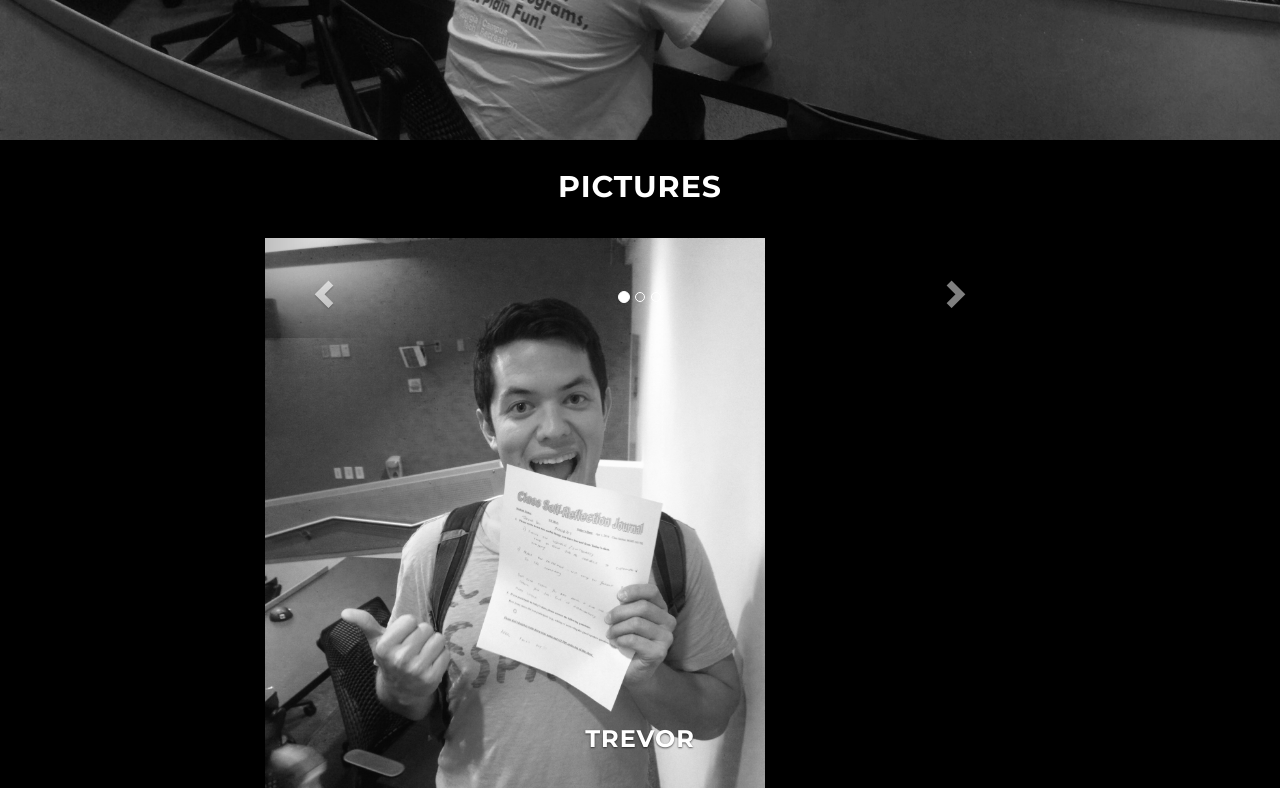
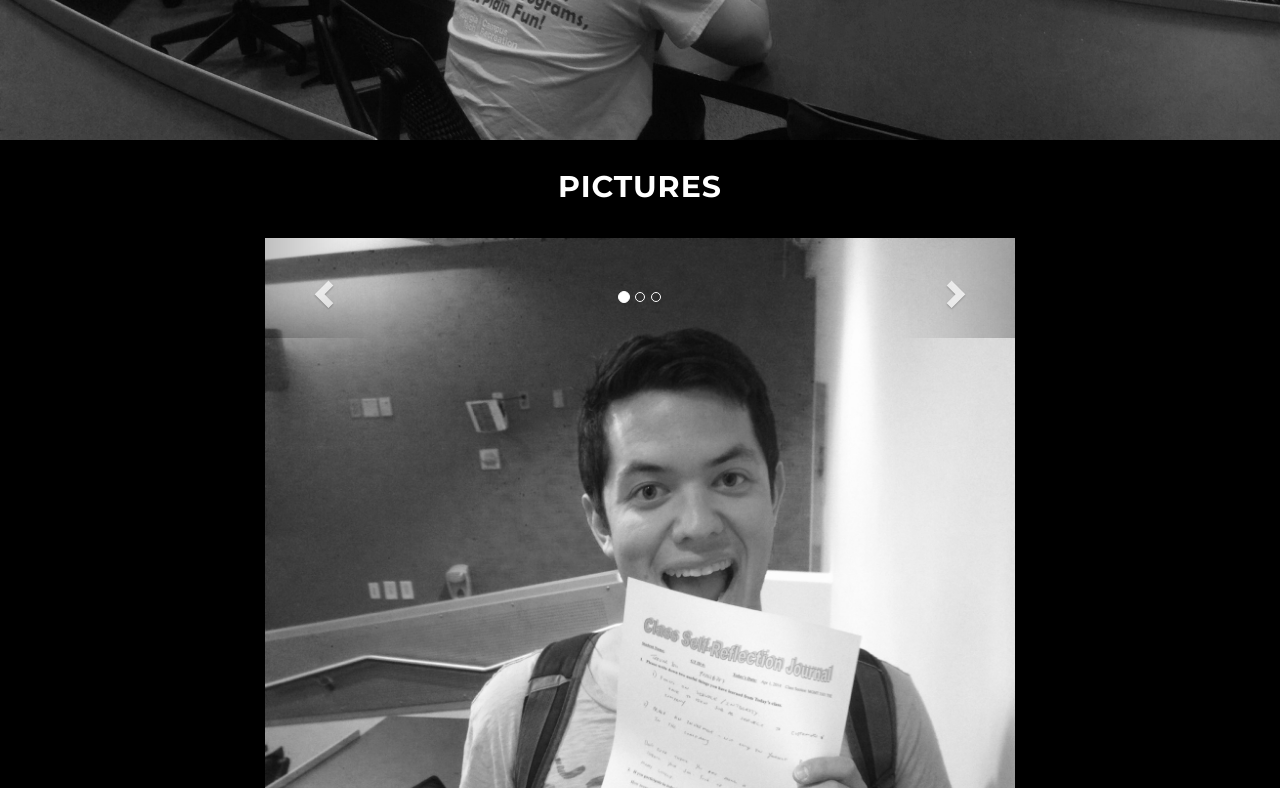
Before and after one commit to chumbalayaa/MGT3101, a Flask app: page / in a window 1280 px wide. Shown: the part 2227-3015 px from the top of the page. Run offline with Flask 2, Linux system fonts and the light colour scheme; some libraries are stand-ins or nearby versions.

Commit message:
Trying new CSS technique

```diff
--- a/mgt3101/templates/index.html
+++ b/mgt3101/templates/index.html
@@ -117,21 +117,21 @@
                   <!-- Carousel items -->
                   <div class="carousel-inner">
                     <div class="active item">
-                      <img src="{{ url_for('static', filename='images/trevor.JPG') }}" alt="Trev" height="1000" width="500">
+                      <img src="{{ url_for('static', filename='images/trevor.JPG') }}" alt="Trev" style="max-width:100%; max-height:auto;">
                       <div class="carousel-caption">
                         <h3>Trevor</h3>
                         <p>This is Trevor.</p>
                       </div>
                     </div>
                     <div class="item">
-                      <img src="{{ url_for('static', filename='images/guest_speaker.JPG') }}" alt="Guest" height="1000" width="1000">
+                      <img src="{{ url_for('static', filename='images/guest_speaker.JPG') }}" alt="Guest" style="max-width:100%; max-height:auto;">
                       <div class="carousel-caption">
                         <h3>Guest Speaker</h3>
                         <p>Super old and smart dude from last week.</p>
                       </div>
                     </div>
                     <div class="item">
-                      <img src="{{ url_for('static', filename='images/trevor.JPG') }}" alt="Trev" height="100" width="100">
+                      <img src="{{ url_for('static', filename='images/trevor.JPG') }}" alt="Trev" style="max-width:100%; max-height:auto;">
                       <div class="carousel-caption">
                         <h3>Third slide label</h3>
                         <p>Praesent commodo cursus magna vel…</p>
```
